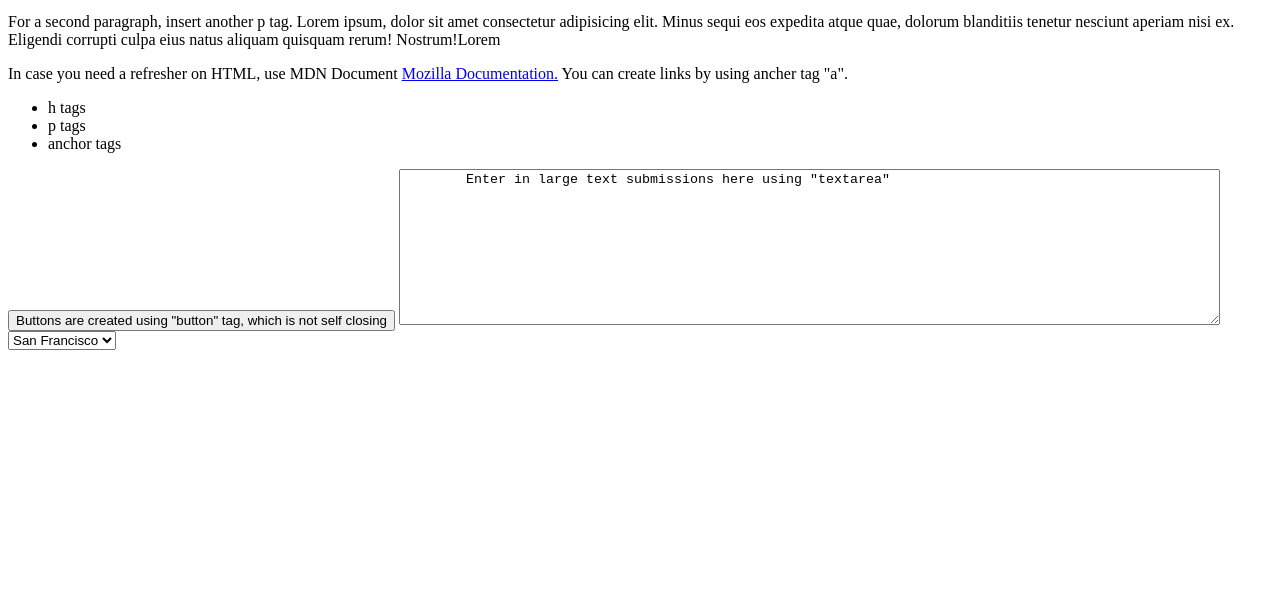
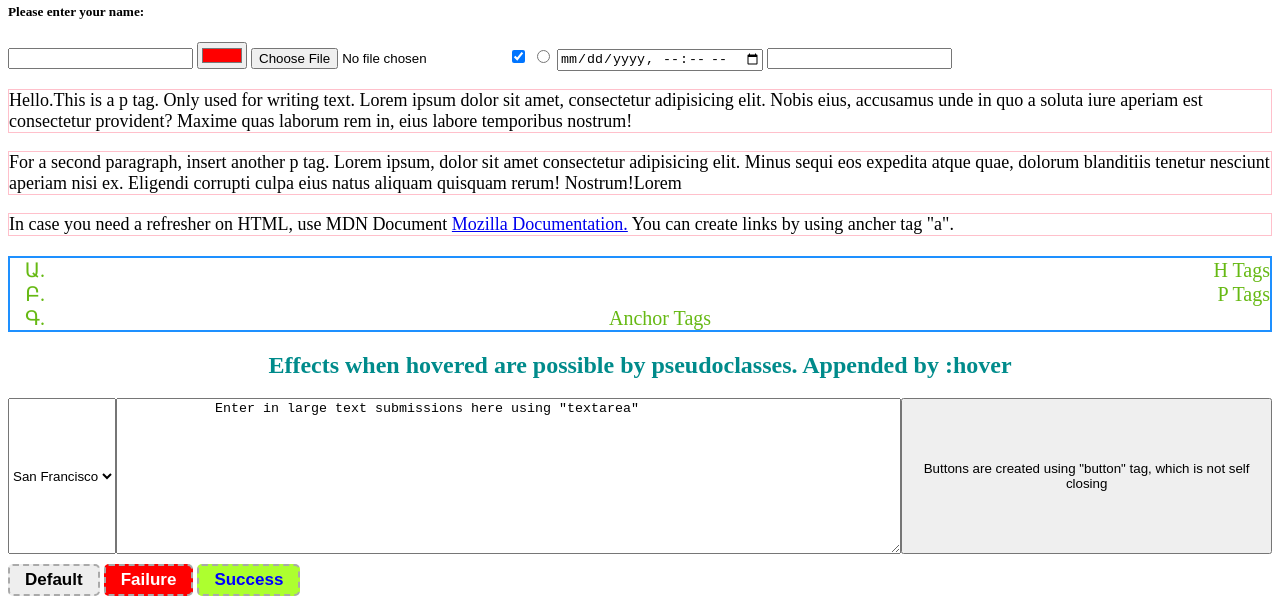
Before and after one commit to alvaradoarturo/web-dev, a plain HTML site: page playground/index.html in a window 1280 px wide. Shown: the part 202-806 px from the top of the page. Drawn offline with Linux system fonts and the light colour scheme.

Commit message:
Renamed repo

```diff
--- a/html/index.html
+++ b/playground/index.html
@@ -5,33 +5,37 @@
     <meta http-equiv="X-UA-Compatible" content="IE=edge">
     <meta name="viewport" content="width=device-width, initial-scale=1.0">
     <title>Practice Facility</title>
+    <link rel="stylesheet" href="stylesheets/style.css">
 </head>
 <body>
     <h1>This is an h tag, used for headers</h1>
     <h5>Please enter your name:</h5>
     <input type="text" />
-    <input type="color">
+    <input type="color" value="#FF0000">
     <input type="file">
-    <input type="checkbox">
+    <input type="checkbox" checked>
     <input type="radio">
     <input type="datetime-local">
+    <input type="number">
     <p>Hello.This is a p tag. Only used for writing text. Lorem ipsum dolor sit amet, consectetur adipisicing elit. Nobis eius, accusamus unde in quo a soluta iure aperiam est consectetur provident? Maxime quas laborum rem in, eius labore temporibus nostrum!</p>
     <p>For a second paragraph, insert another p tag. Lorem ipsum, dolor sit amet consectetur adipisicing elit. Minus sequi eos expedita atque quae, dolorum blanditiis tenetur nesciunt aperiam nisi ex. Eligendi corrupti culpa eius natus aliquam quisquam rerum! Nostrum!Lorem</p>
     <p>In case you need a refresher on HTML, use MDN Document <a href="https://developer.mozilla.org/en-US/">Mozilla Documentation.</a> You can create links by using ancher tag "a".</p>
 
-    <ul>
+    <ol>
         <li>h tags</li>
         <li>p tags</li>
-        <li>anchor tags</li>
-    </ul>
-    <button>Buttons are created using "button" tag, which is not self closing</button>
-    <textarea name="essay" id="" cols="100" rows="10">
-        Enter in large text submissions here using "textarea"
-    </textarea>
+        <li class="ending-item">anchor tags</li>
+    </ol>
+
+    <h2 class="psuedoclass-example">Effects when hovered are possible by pseudoclasses. Appended by :hover</h2>
 
     <!--This is a comment. You need exclamation dash dash   -->
 
-    <div>
+    <div class="flex-practice">
+        <button>Buttons are created using "button" tag, which is not self closing</button>
+        <textarea name="essay" id="" cols="100" rows="10">
+            Enter in large text submissions here using "textarea"
+        </textarea>
         <select name="" id="">
             <option value="city">San Francisco</option>
             <option value="city">Los Angeles</option>
@@ -39,6 +43,10 @@
         </select>
     </div>
 
-
+    <div class="btn">
+        <button class="btn-ex">Default</button>
+        <button class="btn-ex failure">Failure</button>
+        <button class="btn-ex success">Success</button>
+    </div>
 </body>
 </html>
--- /dev/null
+++ b/playground/stylesheets/style.css
@@ -0,0 +1,70 @@
+* {
+    box-sizing: border-box;
+}
+
+h1 {
+    color: rgb(102, 185, 19);
+    font-size: 80px;
+    text-decoration: line-through;
+    border: dotted pink 4px;
+    text-align: center;
+}
+
+p {
+    font-size: large;
+    border: solid pink 1px;
+}
+
+ol {
+    list-style-type: armenian;
+    font-size: 20px;
+    border: double dodgerblue 2px;
+    text-transform: capitalize;
+    text-align: end;
+}
+
+li {
+    color:rgb(102, 185, 19)
+}
+
+.psuedoclass-example {
+    color: darkcyan;
+    text-align: center;
+}
+
+.psuedoclass-example:hover {
+    color: deeppink;
+    text-decoration: underline;
+    font-size: 26px
+}
+
+.ending-item {
+    text-align: center;
+}
+
+.flex-practice {
+    display: flex;
+    flex-direction: row-reverse;
+    justify-content: space-between;
+    align-items: stretch;
+}
+
+.btn-ex {
+    background-color: #eee;
+    border: 2px dashed #aaa;
+    margin-top: 10px;
+    padding: 4px 15px;
+    border-radius: 5px;
+    font-weight: bold;
+    font-size: 17px;
+    cursor: pointer;
+}
+
+.btn-ex.failure {
+    background-color: red;
+    color: white
+}
+.btn-ex.success {
+    background-color: greenyellow;
+    color: blue;
+}
```
